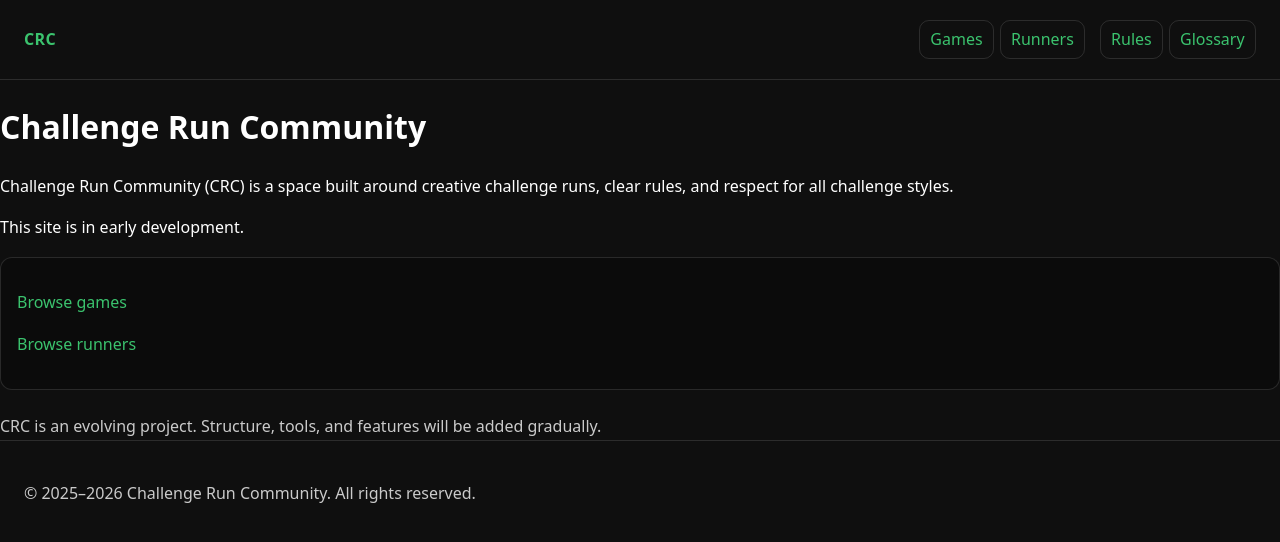
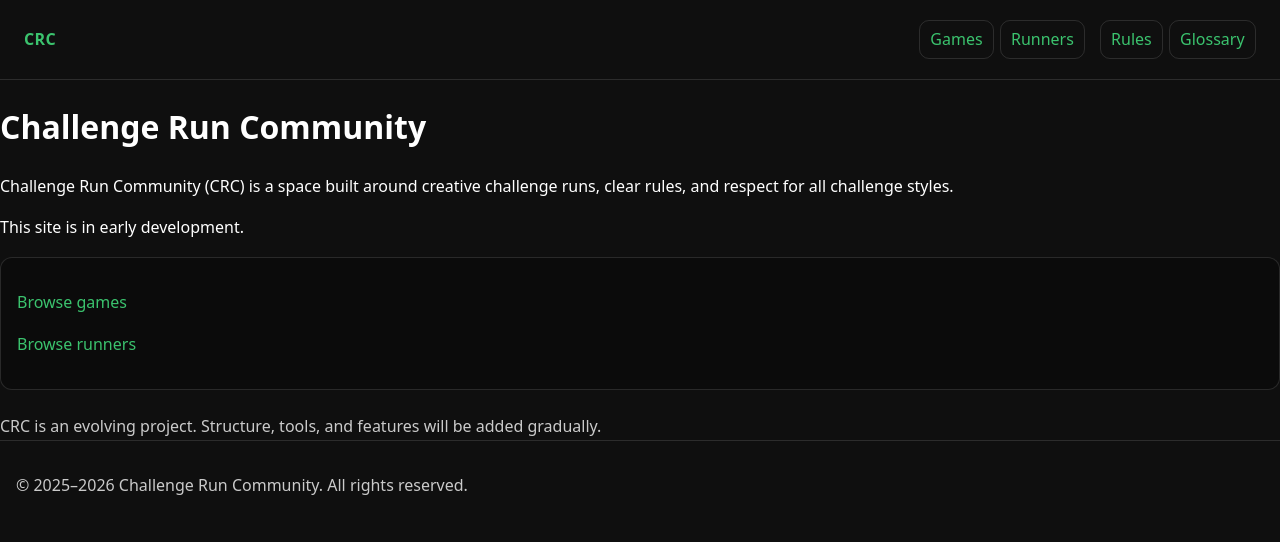
Before and after one commit to GaryAsher/challenge-run-site, a Jekyll site: the page built from index.html, in a window 1280 px wide. Shown: the top 542 px of the page. Built offline with Jekyll 4.4.1, drawn with Linux system fonts in a browser that asks for light colours.

Commit message:
reduce padding on footer

```diff
--- a/assets/style.css
+++ b/assets/style.css
@@ -178,7 +178,7 @@ a:hover {
    Footer
    ============================================================ */
 .site-footer {
-  padding: 1.5rem;
+  padding: 1rem;
   border-top: 1px solid var(--border);
 }
 
```
